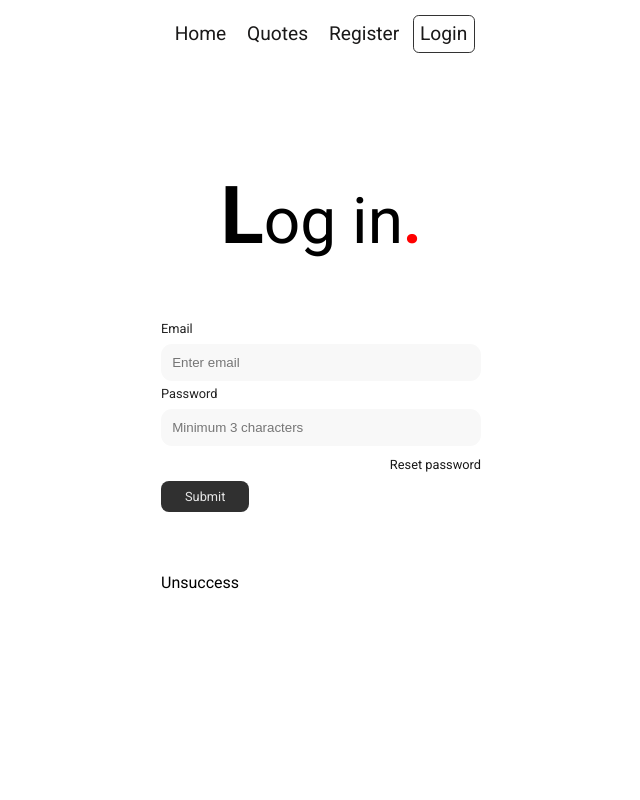
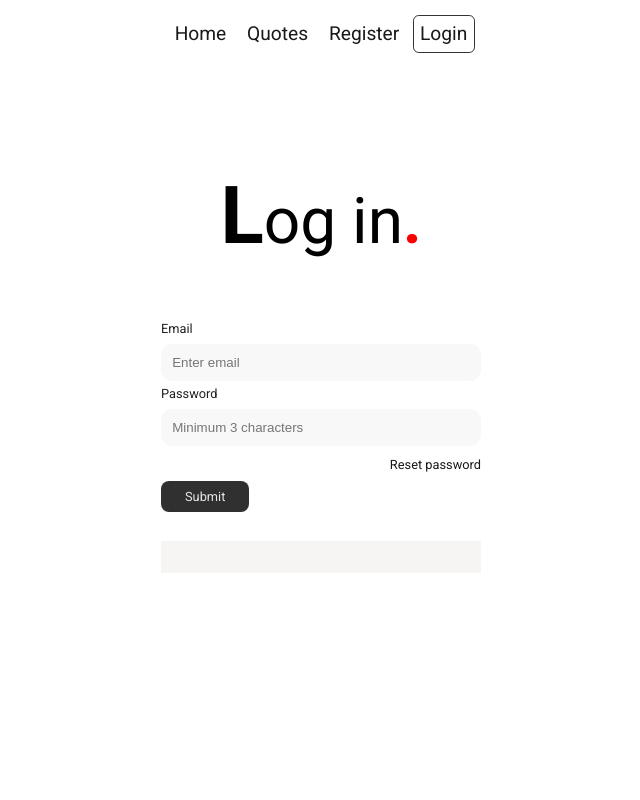
Before and after one commit to fanerotim/Quotes, a React (Vite) app in the folder client/vite-project/: page /users/login in a window 1280 px wide. Shown: the top 800 px of the page, without its empty margins (319-959 px from the left). Built offline with nearby package versions, Linux system fonts and the light colour scheme; no server answers.

Commit message:
add error Toaster to Login page and pass error message to it

```diff
--- a/client/vite-project/src/components/login/Login.jsx
+++ b/client/vite-project/src/components/login/Login.jsx
@@ -1,8 +1,8 @@
 import styles from './Login.module.scss'
 import useForm from '../../hooks/useForm';
 import useLogin from '../../hooks/useLogin';
-
 import { Link } from 'react-router-dom';
+import Toaster from '../toaster/Toaster';
 
 const initialValues = {
     email: '',
@@ -88,10 +88,10 @@ const Login = () => {
                     </button>
                 </div>
             </form>
-            {error ? error.message : ''}
+            {error ? <Toaster message={error.message}/> : ''}
             <br/>
             {isLoading ? 'Loading...' : ''}
-            {success ? 'Success' : 'Unsuccess'}
+            {success ? 'Success' : ''}
         </section>
     )
 }
```
